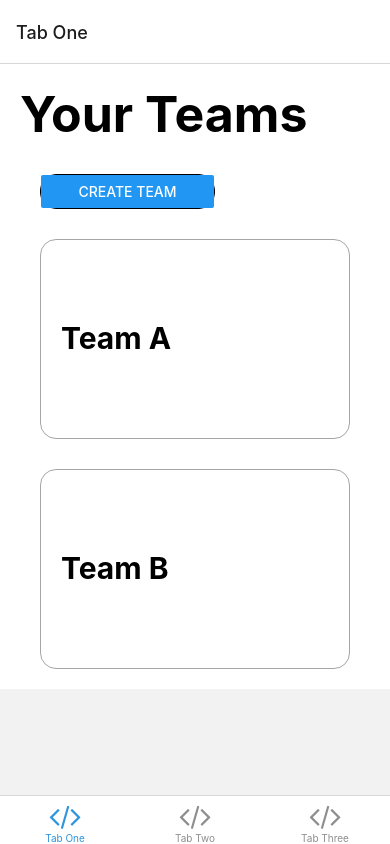
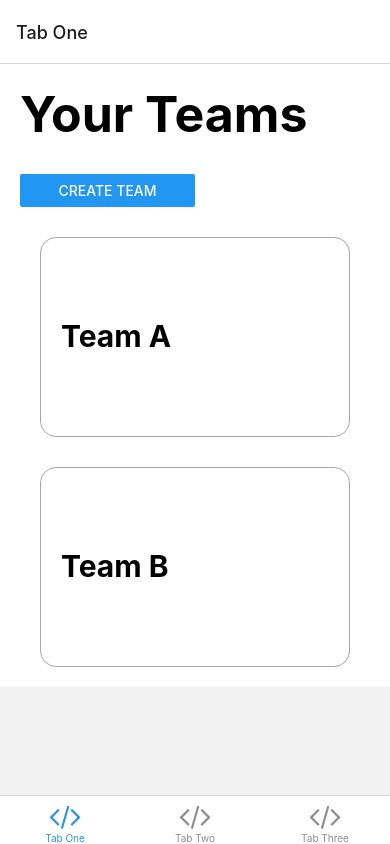
Before and after one commit to agamjolly/cs160, a React Native app: screen /TabOne in a window 390 px wide. Built offline with nearby package versions, Linux system fonts and the light colour scheme; what expo-linking would draw is missing.

Commit message:
fix creat team button styling

```diff
--- a/screens/TabOneScreen.tsx
+++ b/screens/TabOneScreen.tsx
@@ -1,20 +1,27 @@
-import { StyleSheet, Button } from 'react-native';
+import { Button, StyleSheet } from 'react-native';
+import styled from 'styled-components/native';
 
 import { Text, View } from 'components/Themed';
 import { Title } from 'components/StyledText';
 import ScreenContainer from 'components/ScreenContainer';
 import { RootTabScreenProps } from 'types';
 
+const CreateTeamBtnContainer = styled.View`
+  minWidth: 150px;
+  maxWidth: 175px;
+  marginTop: 30px;
+`;
+
 export default function TabOneScreen({ navigation }: RootTabScreenProps<'TabOne'>) {
   return (
     <ScreenContainer>
       <Title>Your Teams</Title>
 
-      <View style={styles.btn}>
+      <CreateTeamBtnContainer>
         <Button title="Create Team" onPress={() => {
           navigation.navigate('TeamCreation')
         }} />
-      </View>
+      </CreateTeamBtnContainer>
 
       <View style={styles.team__tabs}>
         { /* Default team */}
```
